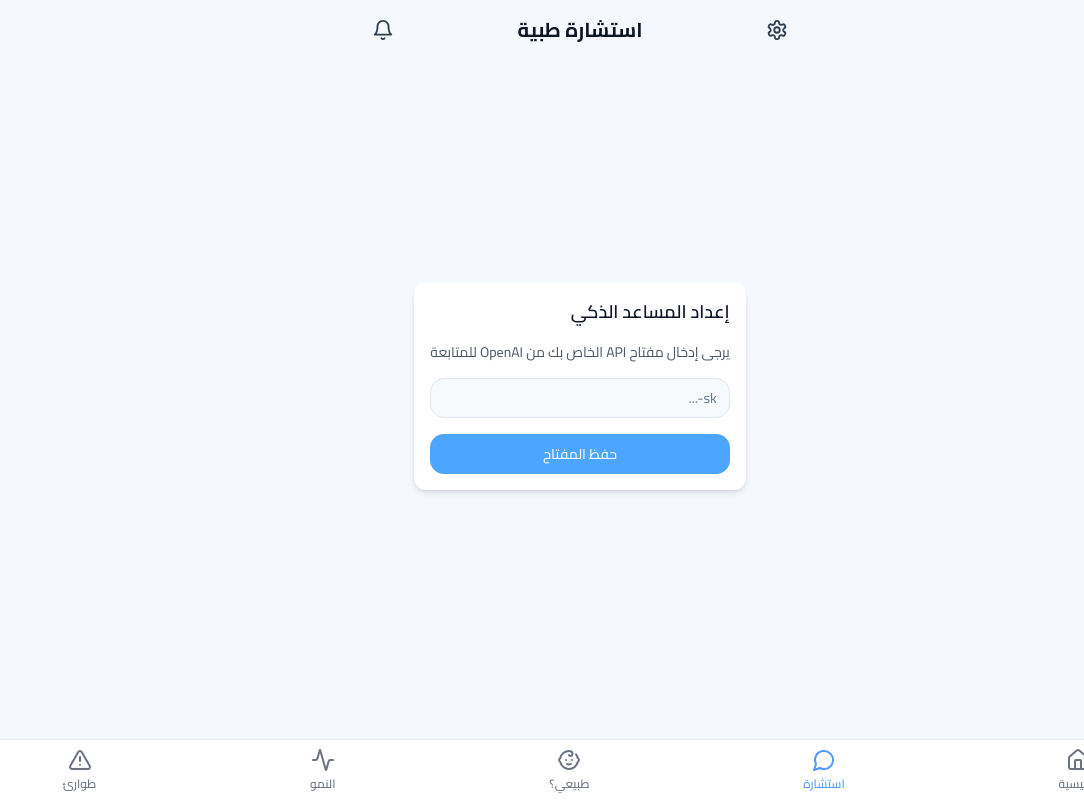
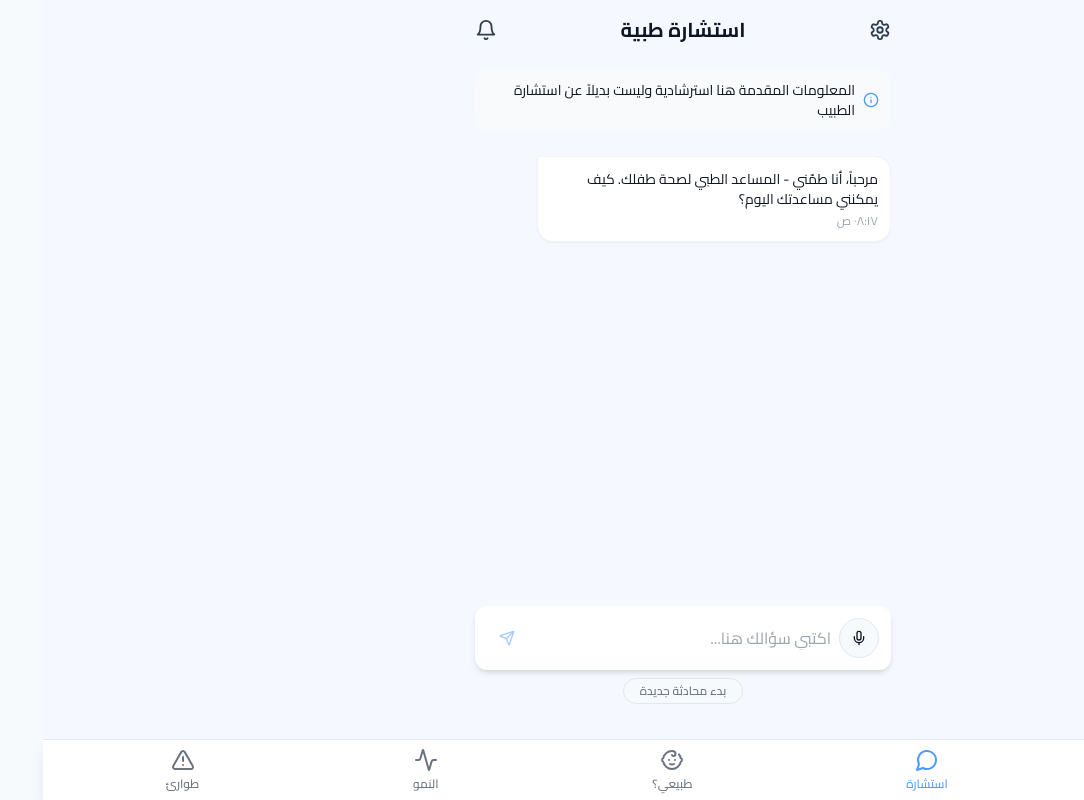
Before and after one commit to BasemTarekkamal/tameny-mama-assistant, a React (Vite) app: page /chat in a window 1280 px wide. Shown: the whole page, without its empty margins (196-1280 px from the left). Built offline with nearby package versions, Linux system fonts and the light colour scheme.

Commit message:
Reverted to edit edt-a837d584-235c-4d44-8cff-7c95b25f841a: "Add initial project setup
Implement basic project structure and configuration."

```diff
--- a/src/components/ApiKeyInput.tsx
+++ /dev/null
@@ -1,43 +0,0 @@
-
-import React, { useState } from 'react';
-import { Button } from '@/components/ui/button';
-import { Input } from '@/components/ui/input';
-import { toast } from 'sonner';
-
-interface ApiKeyInputProps {
-  onApiKeySet: () => void;
-}
-
-const ApiKeyInput = ({ onApiKeySet }: ApiKeyInputProps) => {
-  const [apiKey, setApiKey] = useState('');
-
-  const handleSubmit = (e: React.FormEvent) => {
-    e.preventDefault();
-    if (apiKey.trim()) {
-      localStorage.setItem('openai_key', apiKey.trim());
-      toast.success('API key saved');
-      onApiKeySet();
-    }
-  };
-
-  return (
-    <form onSubmit={handleSubmit} className="space-y-4 p-4 bg-white rounded-xl shadow-md">
-      <h2 className="text-lg font-semibold text-right">إعداد المساعد الذكي</h2>
-      <p className="text-sm text-gray-600 text-right">
-        يرجى إدخال مفتاح API الخاص بك من OpenAI للمتابعة
-      </p>
-      <Input
-        type="password"
-        value={apiKey}
-        onChange={(e) => setApiKey(e.target.value)}
-        placeholder="sk-..."
-        className="w-full"
-      />
-      <Button type="submit" className="w-full">
-        حفظ المفتاح
-      </Button>
-    </form>
-  );
-};
-
-export default ApiKeyInput;
--- a/src/pages/ChatPage.tsx
+++ b/src/pages/ChatPage.tsx
@@ -6,9 +6,6 @@ import MessageBubble, { Message } from '@/components/MessageBubble';
 import LoadingIndicator from '@/components/LoadingIndicator';
 import { Button } from '@/components/ui/button';
 import { Info } from 'lucide-react';
-import ApiKeyInput from '@/components/ApiKeyInput';
-import { createThread, addMessageToThread, runAssistant, checkRunStatus, getMessages } from '@/services/openAiService';
-import { toast } from 'sonner';
 
 const INITIAL_MESSAGES: Message[] = [
   {
@@ -22,8 +19,6 @@ const INITIAL_MESSAGES: Message[] = [
 const ChatPage = () => {
   const [messages, setMessages] = useState<Message[]>(INITIAL_MESSAGES);
   const [isLoading, setIsLoading] = useState(false);
-  const [threadId, setThreadId] = useState<string | null>(null);
-  const [hasApiKey, setHasApiKey] = useState(false);
   const messagesEndRef = useRef<HTMLDivElement>(null);
 
   const scrollToBottom = () => {
@@ -34,35 +29,8 @@ const ChatPage = () => {
     scrollToBottom();
   }, [messages]);
 
-  useEffect(() => {
-    const apiKey = localStorage.getItem('openai_key');
-    if (apiKey) {
-      setHasApiKey(true);
-      initializeThread();
-    }
-  }, []);
-
-  const initializeThread = async () => {
-    try {
-      const newThreadId = await createThread();
-      setThreadId(newThreadId);
-    } catch (error) {
-      console.error('Error creating thread:', error);
-      toast.error('حدث خطأ في إنشاء المحادثة');
-    }
-  };
-
-  const handleApiKeySet = () => {
-    setHasApiKey(true);
-    initializeThread();
-  };
-
-  const handleSendMessage = async (text: string) => {
-    if (!threadId) {
-      toast.error('لم يتم إنشاء المحادثة بشكل صحيح');
-      return;
-    }
-
+  const handleSendMessage = (text: string) => {
+    // Add user message
     const userMessage: Message = {
       id: Date.now().toString(),
       text,
@@ -73,15 +41,23 @@ const ChatPage = () => {
     setMessages(prev => [...prev, userMessage]);
     setIsLoading(true);
 
-    try {
-      await addMessageToThread(threadId, text);
-      const run = await runAssistant(threadId);
+    // Simulate AI response
+    setTimeout(() => {
+      let response = '';
 
-      // Poll for completion
-      const checkCompletion = async () => {
-        const status = await checkRunStatus(threadId, run.id);
-        if (status.status === 'completed') {
-          const response = await getMessages(threadId);
+      // Simple rule-based responses for demo
+      if (text.includes('حمى') || text.includes('سخونة')) {
+        response = 'إذا كان طفلك يعاني من ارتفاع في درجة الحرارة، فقد يكون ذلك بسبب عدوى فيروسية أو بكتيرية. إذا كان عمر طفلك أقل من 3 أشهر وتجاوزت درجة حرارته 38 درجة مئوية، فيجب عليك استشارة الطبيب فوراً. للأطفال الأكبر سناً، يمكنك استخدام خافض للحرارة مناسب لعمره وإعطائه الكثير من السوائل.';
+      }
+      else if (text.includes('إسهال') || text.includes('براز')) {
+        response = 'الإسهال عند الرضع قد يكون علامة على عدوى معوية أو حساسية من الطعام. من المهم الحفاظ على ترطيب طفلك. إذا استمر الإسهال لأكثر من يومين، أو ظهرت علامات الجفاف مثل قلة التبول أو جفاف الفم، يجب عليك استشارة الطبيب فوراً.';
+      }
+      else if (text.includes('نوم') || text.includes('ينام')) {
+        response = 'أنماط نوم الرضع متغيرة ويمكن أن تختلف من طفل لآخر. الرضع الجدد قد ينامون من 14-17 ساعة في اليوم، ولكن ليس بالضرورة بشكل متواصل. مع نمو الطفل، ستلاحظين زيادة فترات الاستيقاظ خلال النهار. حاولي إنشاء روتين نوم ثابت وبيئة هادئة ومريحة لطفلك.';
+      }
+      else {
+        response = 'شكراً على سؤالك. لتقديم إجابة أكثر دقة، هل يمكنك إخباري بالمزيد عن عمر طفلك والأعراض التي تلاحظينها؟ ومتى بدأت هذه الأعراض؟';
+      }
 
       const assistantMessage: Message = {
         id: (Date.now() + 1).toString(),
@@ -92,32 +68,8 @@ const ChatPage = () => {
 
       setMessages(prev => [...prev, assistantMessage]);
       setIsLoading(false);
-        } else if (status.status === 'failed') {
-          toast.error('حدث خطأ في معالجة الرسالة');
-          setIsLoading(false);
-        } else {
-          setTimeout(checkCompletion, 1000);
-        }
+    }, 1500);
   };
-
-      checkCompletion();
-    } catch (error) {
-      console.error('Error processing message:', error);
-      toast.error('حدث خطأ في معالجة الرسالة');
-      setIsLoading(false);
-    }
-  };
-
-  if (!hasApiKey) {
-    return (
-      <div className="h-[calc(100vh-7rem)] flex flex-col">
-        <Header title="استشارة طبية" />
-        <div className="flex-1 flex items-center justify-center p-4">
-          <ApiKeyInput onApiKeySet={handleApiKeySet} />
-        </div>
-      </div>
-    );
-  }
 
   return (
     <div className="h-[calc(100vh-7rem)] flex flex-col">
@@ -142,11 +94,7 @@ const ChatPage = () => {
         <ChatInput onSendMessage={handleSendMessage} isLoading={isLoading} />
 
         <div className="flex justify-center mt-2">
-          <Button
-            variant="outline"
-            className="text-xs text-gray-500 py-1 h-auto"
-            onClick={initializeThread}
-          >
+          <Button variant="outline" className="text-xs text-gray-500 py-1 h-auto">
             بدء محادثة جديدة
           </Button>
         </div>
--- a/src/services/openAiService.ts
+++ /dev/null
@@ -1,65 +0,0 @@
-
-export interface AssistantMessage {
-  role: 'user' | 'assistant';
-  content: string;
-}
-
-export async function createThread() {
-  const response = await fetch('https://api.openai.com/v1/threads', {
-    method: 'POST',
-    headers: {
-      'Authorization': `Bearer ${localStorage.getItem('openai_key')}`,
-      'Content-Type': 'application/json',
-    },
-  });
-  const data = await response.json();
-  return data.id;
-}
-
-export async function addMessageToThread(threadId: string, content: string) {
-  const response = await fetch(`https://api.openai.com/v1/threads/${threadId}/messages`, {
-    method: 'POST',
-    headers: {
-      'Authorization': `Bearer ${localStorage.getItem('openai_key')}`,
-      'Content-Type': 'application/json',
-    },
-    body: JSON.stringify({
-      role: 'user',
-      content: content,
-    }),
-  });
-  return response.json();
-}
-
-export async function runAssistant(threadId: string) {
-  const response = await fetch(`https://api.openai.com/v1/threads/${threadId}/runs`, {
-    method: 'POST',
-    headers: {
-      'Authorization': `Bearer ${localStorage.getItem('openai_key')}`,
-      'Content-Type': 'application/json',
-    },
-    body: JSON.stringify({
-      assistant_id: "asst_rD0jhh9IjfGbtgmAE47GjBf6"
-    }),
-  });
-  return response.json();
-}
-
-export async function checkRunStatus(threadId: string, runId: string) {
-  const response = await fetch(`https://api.openai.com/v1/threads/${threadId}/runs/${runId}`, {
-    headers: {
-      'Authorization': `Bearer ${localStorage.getItem('openai_key')}`,
-    },
-  });
-  return response.json();
-}
-
-export async function getMessages(threadId: string) {
-  const response = await fetch(`https://api.openai.com/v1/threads/${threadId}/messages`, {
-    headers: {
-      'Authorization': `Bearer ${localStorage.getItem('openai_key')}`,
-    },
-  });
-  const data = await response.json();
-  return data.data[0].content[0].text.value;
-}
```
Lines whose indentation alone changed are shown as unchanged.
